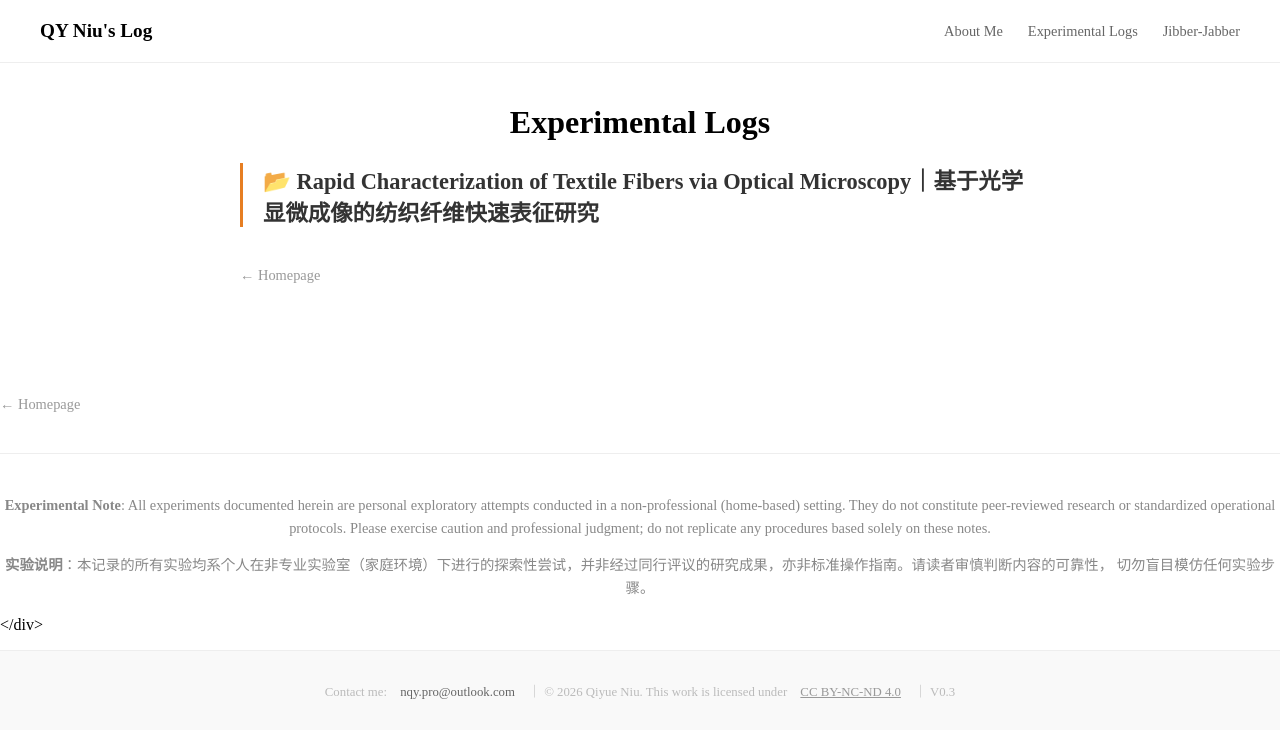
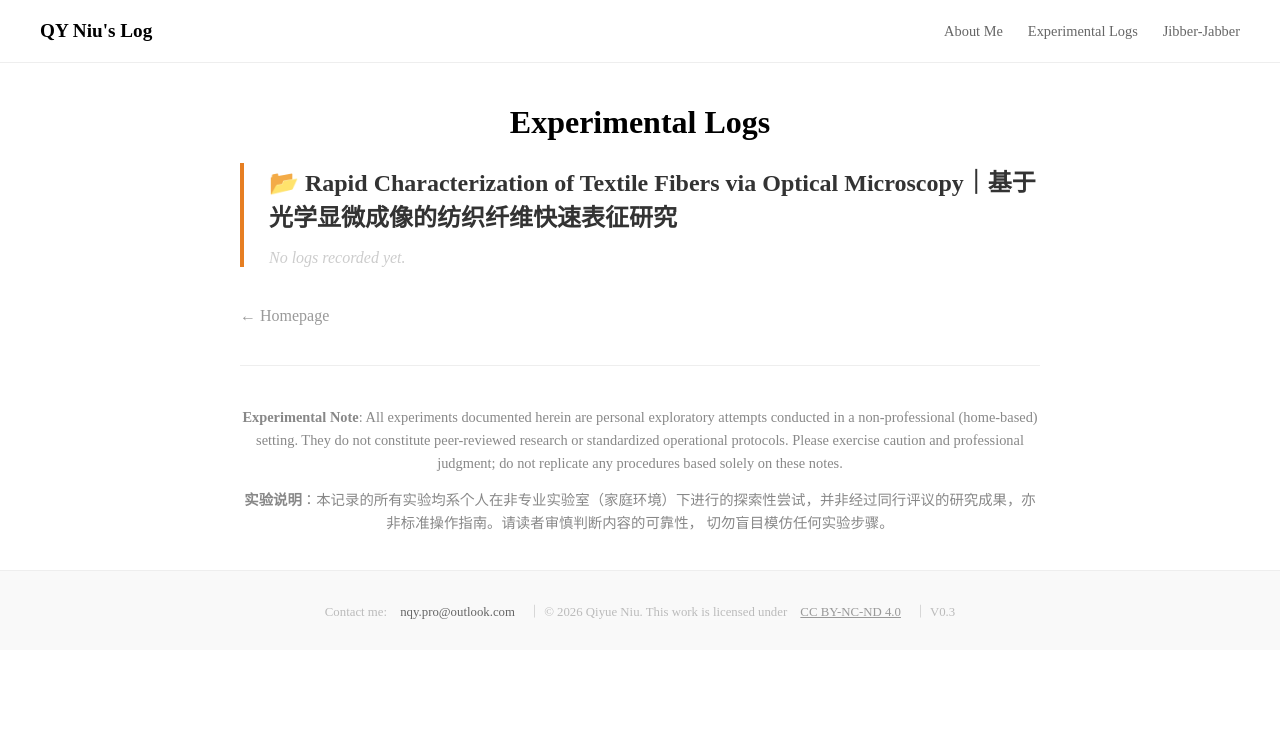
Before and after one commit to nqy-exp/nqy-exp.github.io, a Jekyll site: the page built from _projects/index.md, in a window 1280 px wide. Shown: the top 738 px of the page. Built offline with Jekyll 4.4.1, drawn with Linux system fonts in a browser that asks for light colours; some of the changed lines change nothing that is shown.

Commit message:
Update project-index

```diff
--- a/_projects/index.md
+++ b/_projects/index.md
@@ -8,14 +8,68 @@
 <div style="max-width: 800px; margin: 0 auto; padding: 20px;">
 
 <style>
+  /* 树状目录容器 */
   .project-tree { list-style: none; padding-left: 0; }
-  .project-group { margin-bottom: 30px; border-left: 3px solid #e67e22; padding-left: 20px; }
-  .project-main-title { font-size: 1.4em; font-weight: bold; color: #333; margin-bottom: 15px; display: block; text-decoration: none; }
-  .sub-project-list { list-style: none; padding-left: 0; }
-  .sub-item { margin: 8px 0; color: #666; font-size: 0.95em; }
-  .sub-link { text-decoration: none; color: #666; transition: 0.2s; }
-  .sub-link:hover { color: #e67e22; padding-left: 5px; }
-  .back-link { display: block; margin-top: 40px; text-decoration: none; color: #999; font-size: 0.9em; }
+
+  /* 一级项目组 (Project A) */
+  .project-group {
+    margin-bottom: 40px;
+    border-left: 4px solid #e67e22;
+    padding-left: 25px;
+  }
+
+  /* 一级项目标题 (带翻译) */
+  .project-main-title {
+    font-size: 1.5em;
+    font-weight: bold;
+    color: #333;
+    text-decoration: none;
+    display: block;
+    margin-bottom: 15px;
+  }
+
+  /* 子项目/文件夹容器 */
+  .sub-project-container {
+    margin-left: 20px;
+    margin-bottom: 20px;
+  }
+
+  /* 子项目标题 (如 ProjectA1) */
+  .sub-project-title {
+    font-size: 1.1em;
+    font-weight: bold;
+    color: #555;
+    margin-bottom: 10px;
+    display: block;
+  }
+
+  /* 具体日志条目 */
+  .log-item {
+    list-style: none;
+    padding: 8px 0;
+    border-bottom: 1px dotted #eee;
+    display: flex;
+    justify-content: space-between;
+  }
+
+  .log-link {
+    text-decoration: none;
+    color: #666;
+    transition: 0.2s;
+  }
+
+  .log-link:hover {
+    color: #e67e22;
+    padding-left: 5px;
+  }
+
+  .log-date {
+    font-size: 0.85em;
+    color: #aaa;
+    font-family: monospace;
+  }
+
+  .back-link { display: block; margin-top: 40px; text-decoration: none; color: #999; }
 </style>
 
 <h1 style="text-align: center;">Experimental Logs</h1>
@@ -26,36 +80,40 @@
 
   {% for plan in all_plans %}
     <div class="project-group">
-      <!-- 显示长标题：优先从 mapping 查，查不到才用文件名 -->
+      <!-- 显示长标题 -->
       <a href="{{ plan.url }}" class="project-main-title">
         📂 {{ site.project_mapping[plan.project] | default: plan.title }}
       </a>
 
-      <ul class="sub-project-list">
-        {% comment %} 第二步：找到所有属于这个 project 的日志 {% endcomment %}
-        {% assign logs = site.projects | where: "project", plan.project | where: "type", "log" %}
+      {% comment %} 第二步：寻找属于这个 project 的所有日志 {% endcomment %}
+      {% assign all_logs_in_this_project = site.projects | where: "project", plan.project | where: "type", "log" %}
 
-        {% for log in logs %}
-          <li class="sub-item">
-            <!-- 这里显示子项目名称 + 笔记标题 -->
-            <a href="{{ log.url }}" class="sub-link">
-              <span style="color: #aaa;">[{{ log.sub_project }}]</span> {{ log.title }}
-            </a>
-          </li>
+      {% if all_logs_in_this_project.size > 0 %}
+        <!-- 第三步：将这些日志按 sub_project 进行分组展示 -->
+        {% assign sub_ids = all_logs_in_this_project | map: "sub_project" | uniq %}
+
+        {% for sub in sub_ids %}
+          <div class="sub-project-container">
+            <span class="sub-project-title">📁 {{ sub }}</span>
+            <ul style="list-style: none; padding-left: 0;">
+              {% for log in all_logs_in_this_project %}
+                {% if log.sub_project == sub %}
+                  <li class="log-item">
+                    <a href="{{ log.url }}" class="log-link">📄 {{ log.title }}</a>
+                    <span class="log-date">{{ log.date | date: "%Y-%m-%d" }}</span>
+                  </li>
+                {% endif %}
+              {% endfor %}
+            </ul>
+          </div>
         {% endfor %}
-      </ul>
+      {% else %}
+        <p style="color: #ccc; font-style: italic;">No logs recorded yet.</p>
+      {% endif %}
     </div>
   {% endfor %}
 </div>
 
-<a href="/" class="back-link">← Homepage</a>
-
-<!-- 警示模块保持不变... -->
-</div>
-
-<br><br>
-
-<!-- 返回首页链接 -->
 <a href="/" class="back-link">← Homepage</a>
 
 <hr style="border: none; border-top: 1px solid #eee; margin: 40px 0;">
```
